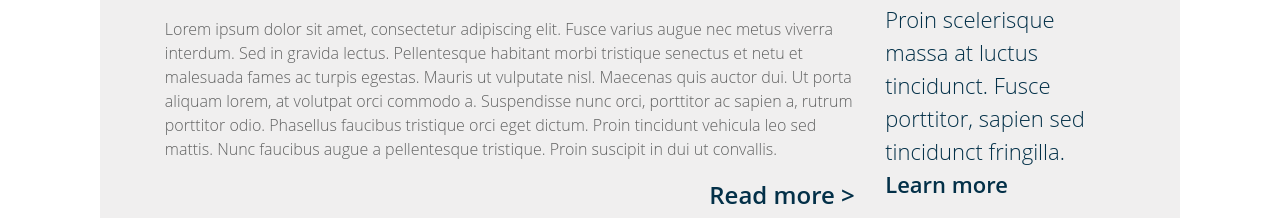
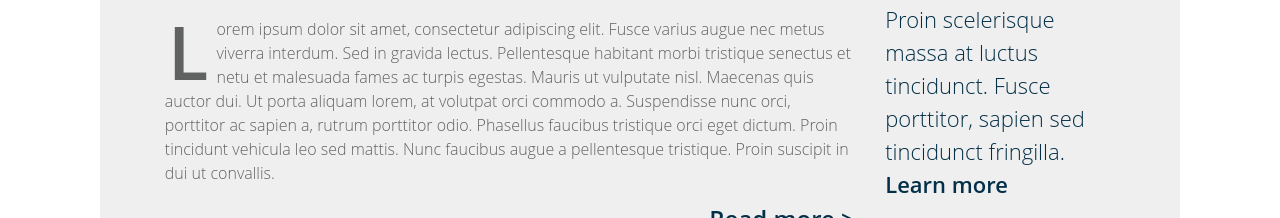
Before and after one commit to fewd20-sydney/Week_03_Layout, a plain HTML site: page Homework 3/index.html in a window 1280 px wide. Shown: the part 577-795 px from the top of the page. Drawn offline with Linux system fonts and the light colour scheme; a web font is replaced by a local one.

Commit message:
Added drop caps

```diff
--- a/Homework 3/index.html
+++ b/Homework 3/index.html
@@ -46,7 +46,7 @@
 
 					<h2>How I implemented Relaxr in 2 weeks and changed my life.</h2>
 					<img src="./images/blog_photo1.jpg" alt="blog photo 1">
-					<p>Lorem ipsum dolor sit amet, consectetur adipiscing elit. Fusce varius augue nec metus viverra interdum. Sed in gravida lectus. Pellentesque habitant morbi tristique senectus et netu et malesuada fames ac turpis egestas. Mauris ut vulputate nisl. Maecenas quis auctor dui. Ut porta aliquam lorem, at volutpat orci commodo a. Suspendisse nunc orci, porttitor ac sapien a, rutrum porttitor odio. Phasellus faucibus tristique orci eget dictum. Proin tincidunt vehicula leo sed mattis. Nunc faucibus augue a pellentesque tristique. Proin suscipit in dui ut convallis.</p>
+					<p><span class="firstcharacter">L</span> orem ipsum dolor sit amet, consectetur adipiscing elit. Fusce varius augue nec metus viverra interdum. Sed in gravida lectus. Pellentesque habitant morbi tristique senectus et netu et malesuada fames ac turpis egestas. Mauris ut vulputate nisl. Maecenas quis auctor dui. Ut porta aliquam lorem, at volutpat orci commodo a. Suspendisse nunc orci, porttitor ac sapien a, rutrum porttitor odio. Phasellus faucibus tristique orci eget dictum. Proin tincidunt vehicula leo sed mattis. Nunc faucibus augue a pellentesque tristique. Proin suscipit in dui ut convallis.</p>
 					<div class="read">
 						<a class="read" href="implement.html">Read more ></a>
 					</div>
@@ -62,7 +62,7 @@
 
 					<h2>I traveled across the globe thanks to Relaxr's Excel automation.</h2>
 					<img src="./images/blog_photo2.jpg" alt="blog photo 2">
-					<p>Lorem ipsum dolor sit amet, consectetur adipiscing elit. Fusce varius augue nec metus viverra interdum. Sed in gravida lectus. Penneltesque habitant morbi tristique senectus et netu et malesuada fames ac turpis egestas. Mauris ut vulputate nisl. Maecenas quis auctor dui. Ut porta aliquam lorem, at volutpat orci commodo a. Suspendisse nunc orci, porttitor ac sapien a, rutrum porttitor odio. Phasellus faucibus tristique orci eget dictum. Proin tincidunt vehicula lep sed mattis. Nunc faucibus augue a pellentesque tristique. Proin suscipit in dui ut convallis.</p>
+					<p><span class="firstcharacter">L</span> orem ipsum dolor sit amet, consectetur adipiscing elit. Fusce varius augue nec metus viverra interdum. Sed in gravida lectus. Penneltesque habitant morbi tristique senectus et netu et malesuada fames ac turpis egestas. Mauris ut vulputate nisl. Maecenas quis auctor dui. Ut porta aliquam lorem, at volutpat orci commodo a. Suspendisse nunc orci, porttitor ac sapien a, rutrum porttitor odio. Phasellus faucibus tristique orci eget dictum. Proin tincidunt vehicula lep sed mattis. Nunc faucibus augue a pellentesque tristique. Proin suscipit in dui ut convallis.</p>
 					<div class="read">
 						<a class="read" href=".globe.html">Read more ></a>
 					</div>
--- a/Homework 3/stylesheet.css
+++ b/Homework 3/stylesheet.css
@@ -184,6 +184,18 @@ nav{
   font-family: 'Open Sans', sans-serif;
 }
 
+.section .firstcharacter {
+  float: left;
+  font-weight: 600;
+  color: #606161;
+  font-size: 75px;
+  line-height: 60px;
+  padding-top: 4px;
+  padding-right: 8px;
+  padding-left: 3px;
+  font-family: 'Open Sans', sans-serif;
+}
+
 .section .read{
   float:right;
 }
```
